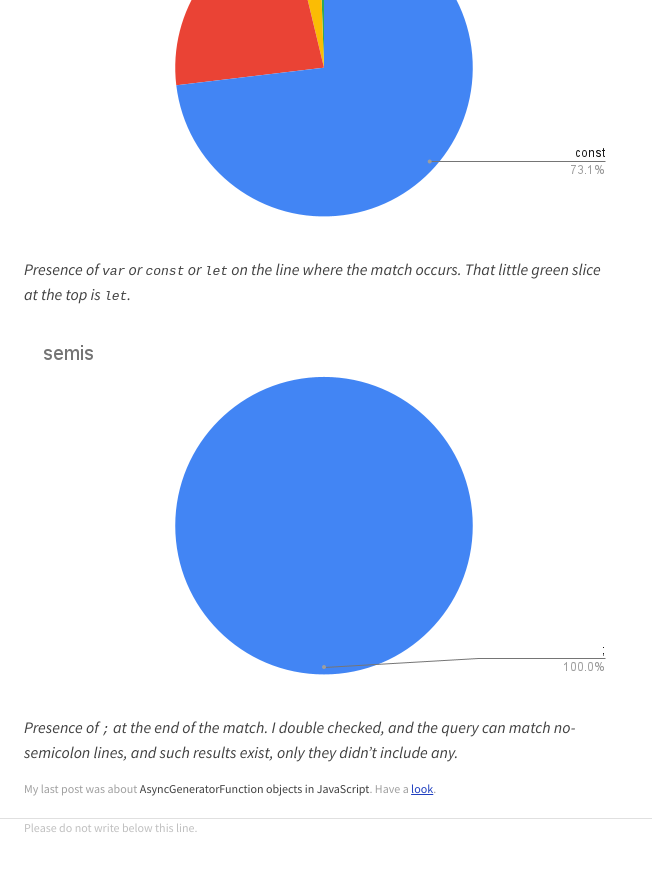
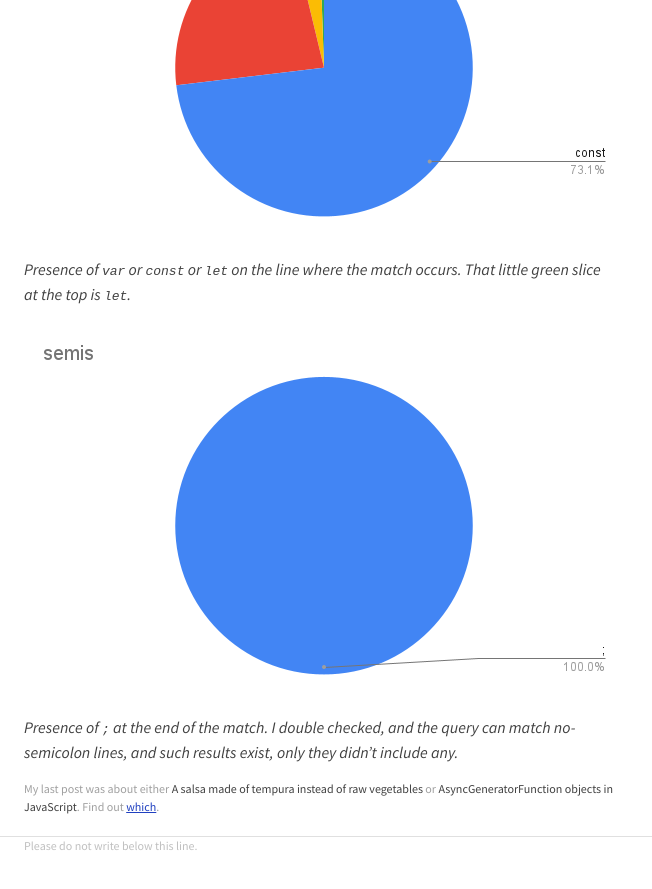
Before and after one commit to wh0/wh0.github.io, a Jekyll site: the page built from _posts/2023-03-19-require-child-process.md, in a window 1280 px wide and 900 px high, scrolled down 869 px. Shown: the top 889 px of the window, without its empty margins (0-652 px from the left). Built offline with Jekyll 4.4.1, drawn with Linux system fonts in a browser that asks for light colours.

Commit message:
Update and rename 2023-03-19-new-post.md to 2023-03-19-require-child-process.md

```diff
--- a/_posts/2023-03-19-new-post.md
+++ b/_posts/2023-03-19-require-child-process.md
@@ -2,7 +2,7 @@
 date: Sun Mar 19 2023 22:29:17 -0700 (Pacific Daylight Time)
 qualitative_time:
 title: Names for require('child_process')
-previous_teaser:
+previous_teaser: A salsa made of tempura instead of raw vegetables
 previous_first: false
 ---
 ![
```
